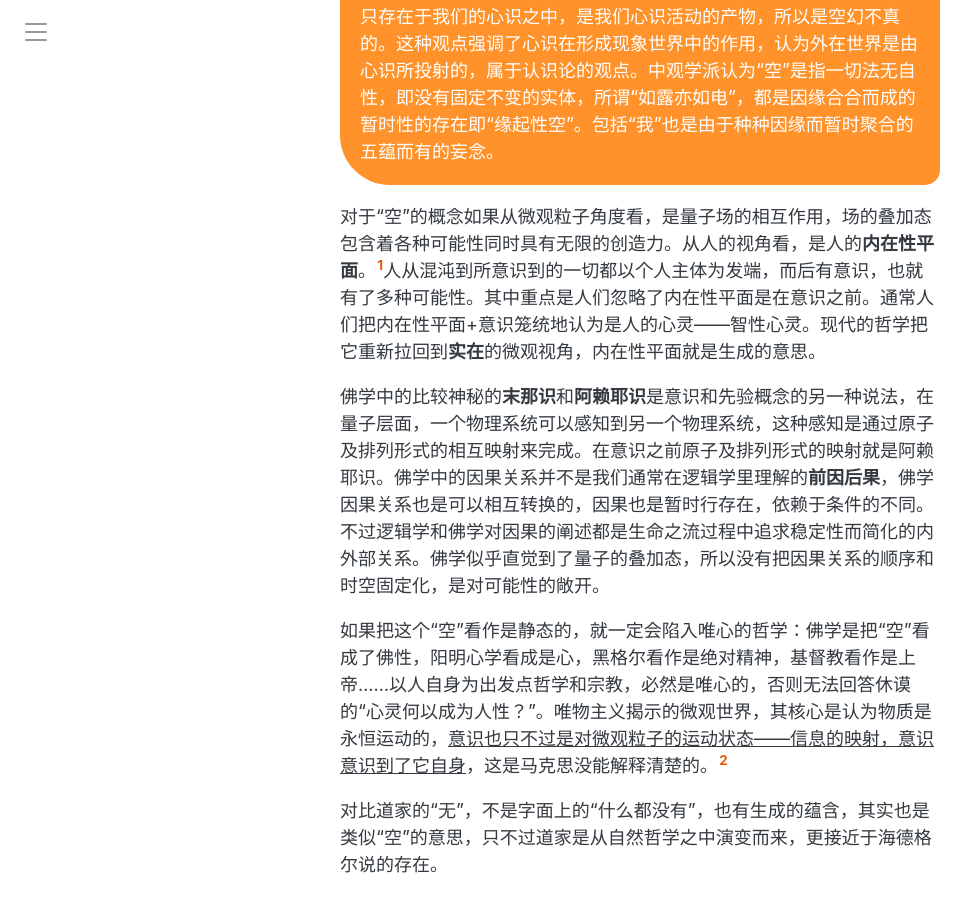
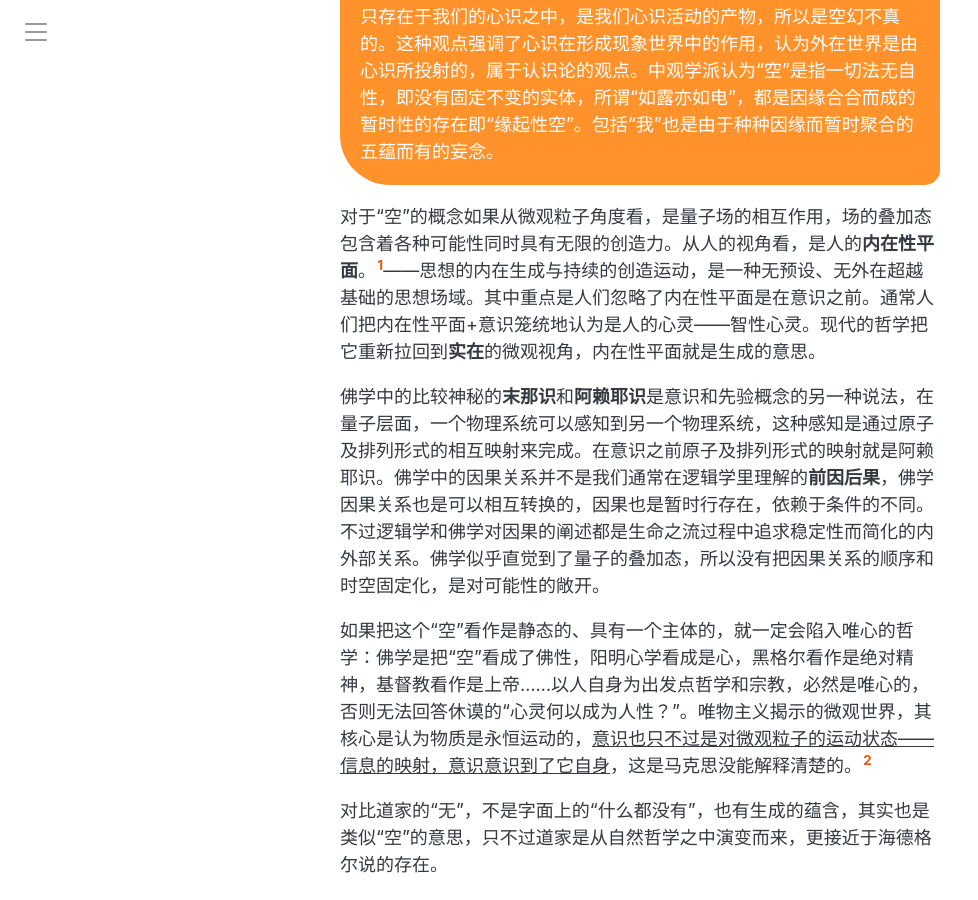
Before and after one commit to symphonyh/symphonyh.github.io, a Jekyll site: the page built from _posts/2024-09-29-kong.md, in a window 1280 px wide and 900 px high, scrolled down 688 px. Shown: the whole window, without its empty margins (0-978 px from the left). Built offline with Jekyll 4.4.1, drawn with Linux system fonts in a browser that asks for light colours; comment, search, counter and statistics services are not loaded.

Commit message:
Update 2024-09-29-kong.md

```diff
--- a/_posts/2024-09-29-kong.md
+++ b/_posts/2024-09-29-kong.md
@@ -24,11 +24,11 @@ comments: true
 ">
 佛学里的“空”的各种描述是很让大多数人费解的概念，首先它不是“空无一物”的“空”，“空”也不能理解为“空间”。唯识宗认为我们所处的世界只存在于我们的心识之中，是我们心识活动的产物，所以是空幻不真的。这种观点强调了心识在形成现象世界中的作用，认为外在世界是由心识所投射的，属于认识论的观点。中观学派认为“空”是指一切法无自性，即没有固定不变的实体，所谓“如露亦如电”，都是因缘合合而成的暂时性的存在即“缘起性空”。包括“我”也是由于种种因缘而暂时聚合的五蕴而有的妄念。</p>
 
-对于“空”的概念如果从微观粒子角度看，是量子场的相互作用，场的叠加态包含着各种可能性同时具有无限的创造力。从人的视角看，是人的**内在性平面**。[^fn1]人从混沌到所意识到的一切都以个人主体为发端，而后有意识，也就有了多种可能性。其中重点是人们忽略了内在性平面是在意识之前。通常人们把内在性平面+意识笼统地认为是人的心灵——智性心灵。现代的哲学把它重新拉回到**实在**的微观视角，内在性平面就是生成的意思。
+对于“空”的概念如果从微观粒子角度看，是量子场的相互作用，场的叠加态包含着各种可能性同时具有无限的创造力。从人的视角看，是人的**内在性平面**。[^fn1]——思想的内在生成与持续的创造运动，是一种无预设、无外在超越基础的思想场域。其中重点是人们忽略了内在性平面是在意识之前。通常人们把内在性平面+意识笼统地认为是人的心灵——智性心灵。现代的哲学把它重新拉回到**实在**的微观视角，内在性平面就是生成的意思。
 
 佛学中的比较神秘的**末那识**和**阿赖耶识**是意识和先验概念的另一种说法，在量子层面，一个物理系统可以感知到另一个物理系统，这种感知是通过原子及排列形式的相互映射来完成。在意识之前原子及排列形式的映射就是阿赖耶识。佛学中的因果关系并不是我们通常在逻辑学里理解的**前因后果**，佛学因果关系也是可以相互转换的，因果也是暂时行存在，依赖于条件的不同。不过逻辑学和佛学对因果的阐述都是生命之流过程中追求稳定性而简化的内外部关系。佛学似乎直觉到了量子的叠加态，所以没有把因果关系的顺序和时空固定化，是对可能性的敞开。
 
-如果把这个“空”看作是静态的，就一定会陷入唯心的哲学：佛学是把“空”看成了佛性，阳明心学看成是心，黑格尔看作是绝对精神，基督教看作是上帝……以人自身为出发点哲学和宗教，必然是唯心的，否则无法回答休谟的“心灵何以成为人性？”。唯物主义揭示的微观世界，其核心是认为物质是永恒运动的，<ins>意识也只不过是对微观粒子的运动状态——信息的映射，意识意识到了它自身</ins>，这是马克思没能解释清楚的。[^fn2]
+如果把这个“空”看作是静态的、具有一个主体的，就一定会陷入唯心的哲学：佛学是把“空”看成了佛性，阳明心学看成是心，黑格尔看作是绝对精神，基督教看作是上帝……以人自身为出发点哲学和宗教，必然是唯心的，否则无法回答休谟的“心灵何以成为人性？”。唯物主义揭示的微观世界，其核心是认为物质是永恒运动的，<ins>意识也只不过是对微观粒子的运动状态——信息的映射，意识意识到了它自身</ins>，这是马克思没能解释清楚的。[^fn2]
 
 对比道家的“无”，不是字面上的“什么都没有”，也有生成的蕴含，其实也是类似“空”的意思，只不过道家是从自然哲学之中演变而来，更接近于海德格尔说的存在。
 
```
